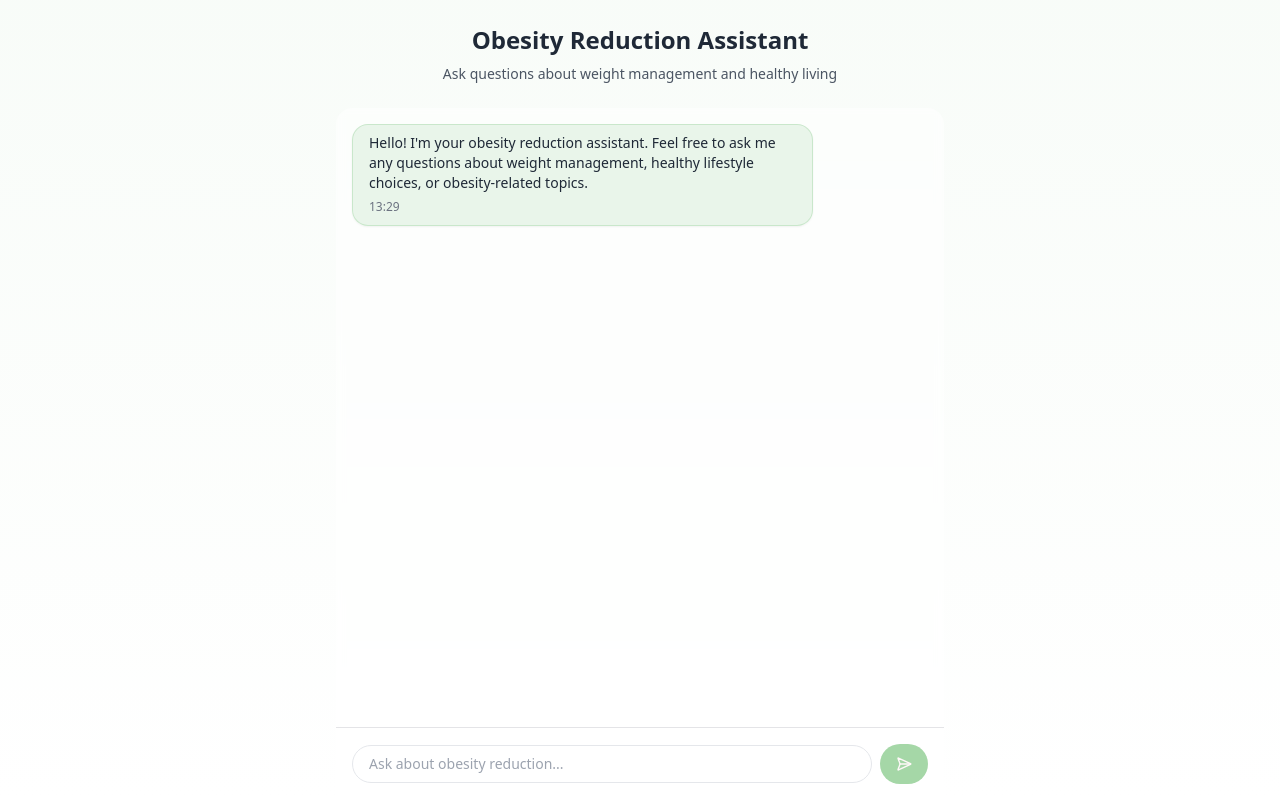
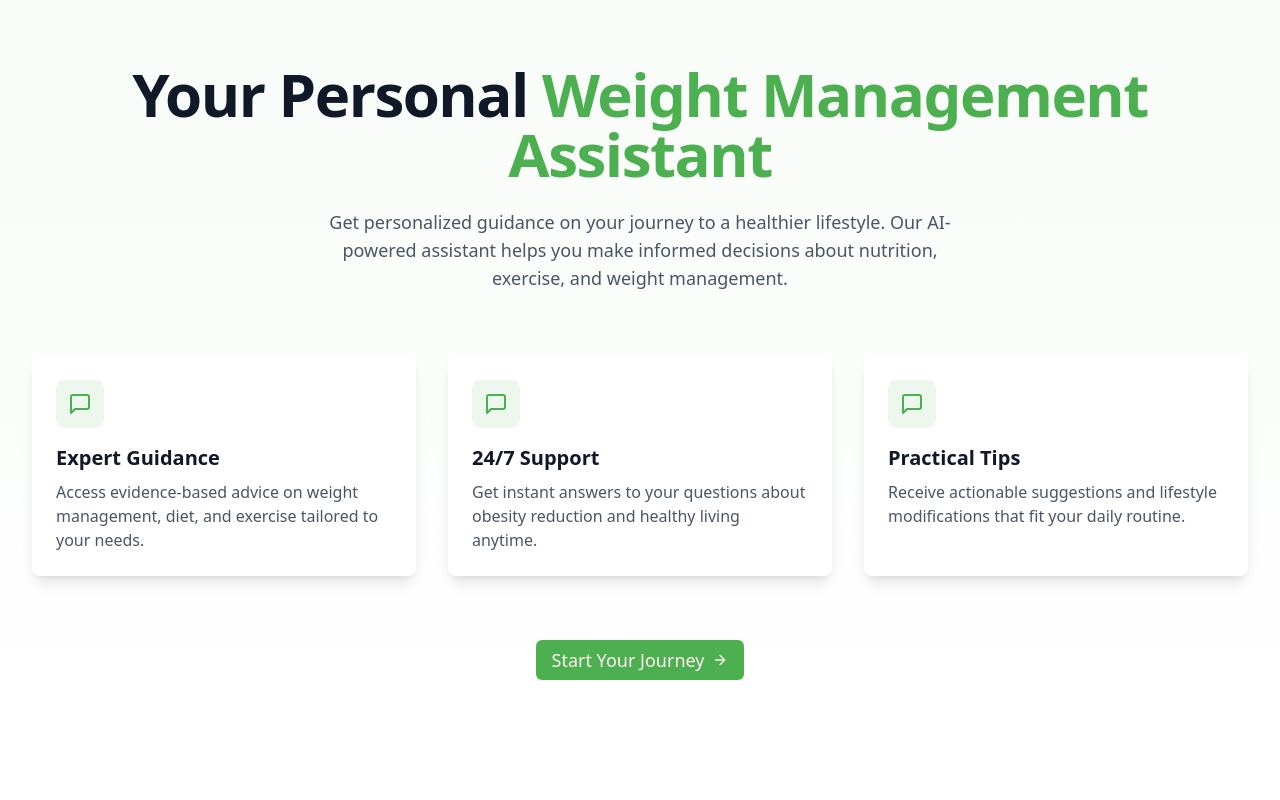
Before and after one commit to karthik677/chatobesity-buddy, a React (Vite) app: page / in a window 1280 px wide. Built offline with nearby package versions, Linux system fonts and the light colour scheme.

Commit message:
Add attractive home page
This commit adds an attractive home page for users without requiring login.  The home page includes basic information and a button to redirect users to the chat interface.

```diff
--- a/src/App.tsx
+++ b/src/App.tsx
@@ -1,9 +1,11 @@
+
 import { Toaster } from "@/components/ui/toaster";
 import { Toaster as Sonner } from "@/components/ui/sonner";
 import { TooltipProvider } from "@/components/ui/tooltip";
 import { QueryClient, QueryClientProvider } from "@tanstack/react-query";
 import { BrowserRouter, Routes, Route } from "react-router-dom";
 import Index from "./pages/Index";
+import Chat from "./pages/Chat";
 import NotFound from "./pages/NotFound";
 
 const queryClient = new QueryClient();
@@ -16,7 +18,7 @@ const App = () => (
       <BrowserRouter>
         <Routes>
           <Route path="/" element={<Index />} />
-          {/* ADD ALL CUSTOM ROUTES ABOVE THE CATCH-ALL "*" ROUTE */}
+          <Route path="/chat" element={<Chat />} />
           <Route path="*" element={<NotFound />} />
         </Routes>
       </BrowserRouter>
--- /dev/null
+++ b/src/pages/Chat.tsx
@@ -0,0 +1,90 @@
+import { useState } from "react";
+import { ChatMessage } from "@/components/chat/ChatMessage";
+import { ChatInput } from "@/components/chat/ChatInput";
+import { TypingIndicator } from "@/components/chat/TypingIndicator";
+import { supabase } from "@/integrations/supabase/client";
+
+interface Message {
+  text: string;
+  isAi: boolean;
+  timestamp: Date;
+}
+
+const INITIAL_MESSAGE: Message = {
+  text: "Hello! I'm your obesity reduction assistant. Feel free to ask me any questions about weight management, healthy lifestyle choices, or obesity-related topics.",
+  isAi: true,
+  timestamp: new Date(),
+};
+
+const Chat = () => {
+  const [messages, setMessages] = useState<Message[]>([INITIAL_MESSAGE]);
+  const [isTyping, setIsTyping] = useState(false);
+
+  const handleSendMessage = async (text: string) => {
+    // Add user message
+    const userMessage: Message = {
+      text,
+      isAi: false,
+      timestamp: new Date(),
+    };
+    setMessages((prev) => [...prev, userMessage]);
+    setIsTyping(true);
+
+    try {
+      const { data, error } = await supabase.functions.invoke('chat', {
+        body: { message: text }
+      });
+
+      if (error) {
+        throw error;
+      }
+
+      const aiMessage: Message = {
+        text: data.answer,
+        isAi: true,
+        timestamp: new Date(),
+      };
+      setMessages((prev) => [...prev, aiMessage]);
+    } catch (error) {
+      console.error('Error:', error);
+      const errorMessage: Message = {
+        text: "I apologize, but I'm having trouble connecting right now. Please try again later.",
+        isAi: true,
+        timestamp: new Date(),
+      };
+      setMessages((prev) => [...prev, errorMessage]);
+    } finally {
+      setIsTyping(false);
+    }
+  };
+
+  return (
+    <div className="flex min-h-screen flex-col bg-gradient-to-b from-chat-sage/30 to-white">
+      <div className="container mx-auto flex max-w-2xl flex-1 flex-col">
+        <header className="py-6 text-center">
+          <h1 className="mb-2 text-2xl font-semibold text-gray-800">
+            Obesity Reduction Assistant
+          </h1>
+          <p className="text-sm text-gray-600">
+            Ask questions about weight management and healthy living
+          </p>
+        </header>
+
+        <div className="flex-1 space-y-4 overflow-y-auto rounded-t-2xl bg-white/50 p-4 backdrop-blur-sm">
+          {messages.map((message, index) => (
+            <ChatMessage key={index} {...message} />
+          ))}
+          {isTyping && (
+            <div className="flex justify-start">
+              <TypingIndicator />
+            </div>
+          )}
+        </div>
+
+        <ChatInput onSendMessage={handleSendMessage} disabled={isTyping} />
+      </div>
+    </div>
+  );
+};
+
+export default Chat;
--- a/src/pages/Index.tsx
+++ b/src/pages/Index.tsx
@@ -1,88 +1,65 @@
 
-import { useState } from "react";
-import { ChatMessage } from "@/components/chat/ChatMessage";
-import { ChatInput } from "@/components/chat/ChatInput";
-import { TypingIndicator } from "@/components/chat/TypingIndicator";
-import { supabase } from "@/integrations/supabase/client";
-
-interface Message {
-  text: string;
-  isAi: boolean;
-  timestamp: Date;
-}
-
-const INITIAL_MESSAGE: Message = {
-  text: "Hello! I'm your obesity reduction assistant. Feel free to ask me any questions about weight management, healthy lifestyle choices, or obesity-related topics.",
-  isAi: true,
-  timestamp: new Date(),
-};
+import { useNavigate } from "react-router-dom";
+import { Button } from "@/components/ui/button";
+import { MessageSquare, ArrowRight } from "lucide-react";
 
 const Index = () => {
-  const [messages, setMessages] = useState<Message[]>([INITIAL_MESSAGE]);
-  const [isTyping, setIsTyping] = useState(false);
-
-  const handleSendMessage = async (text: string) => {
-    // Add user message
-    const userMessage: Message = {
-      text,
-      isAi: false,
-      timestamp: new Date(),
-    };
-    setMessages((prev) => [...prev, userMessage]);
-    setIsTyping(true);
-
-    try {
-      const { data, error } = await supabase.functions.invoke('chat', {
-        body: { message: text }
-      });
-
-      if (error) {
-        throw error;
-      }
-
-      const aiMessage: Message = {
-        text: data.answer,
-        isAi: true,
-        timestamp: new Date(),
-      };
-      setMessages((prev) => [...prev, aiMessage]);
-    } catch (error) {
-      console.error('Error:', error);
-      const errorMessage: Message = {
-        text: "I apologize, but I'm having trouble connecting right now. Please try again later.",
-        isAi: true,
-        timestamp: new Date(),
-      };
-      setMessages((prev) => [...prev, errorMessage]);
-    } finally {
-      setIsTyping(false);
-    }
-  };
+  const navigate = useNavigate();
 
   return (
-    <div className="flex min-h-screen flex-col bg-gradient-to-b from-chat-sage/30 to-white">
-      <div className="container mx-auto flex max-w-2xl flex-1 flex-col">
-        <header className="py-6 text-center">
-          <h1 className="mb-2 text-2xl font-semibold text-gray-800">
-            Obesity Reduction Assistant
+    <div className="min-h-screen bg-gradient-to-b from-chat-sage/30 to-white">
+      <div className="container mx-auto px-4 py-16 sm:px-6 lg:px-8">
+        <div className="text-center">
+          <h1 className="text-4xl font-bold tracking-tight text-gray-900 sm:text-5xl md:text-6xl">
+            Your Personal{" "}
+            <span className="text-chat-mint">Weight Management Assistant</span>
           </h1>
-          <p className="text-sm text-gray-600">
-            Ask questions about weight management and healthy living
+          <p className="mx-auto mt-6 max-w-2xl text-lg text-gray-600">
+            Get personalized guidance on your journey to a healthier lifestyle. Our AI-powered assistant helps you make informed decisions about nutrition, exercise, and weight management.
           </p>
-        </header>
-
-        <div className="flex-1 space-y-4 overflow-y-auto rounded-t-2xl bg-white/50 p-4 backdrop-blur-sm">
-          {messages.map((message, index) => (
-            <ChatMessage key={index} {...message} />
-          ))}
-          {isTyping && (
-            <div className="flex justify-start">
-              <TypingIndicator />
-            </div>
-          )}
         </div>
 
-        <ChatInput onSendMessage={handleSendMessage} disabled={isTyping} />
+        <div className="mt-16 grid gap-8 sm:grid-cols-2 lg:grid-cols-3">
+          <div className="rounded-lg bg-white p-6 shadow-lg transition-all hover:shadow-xl">
+            <div className="mb-4 flex h-12 w-12 items-center justify-center rounded-lg bg-chat-mint/10">
+              <MessageSquare className="h-6 w-6 text-chat-mint" />
+            </div>
+            <h3 className="mb-2 text-xl font-semibold text-gray-900">Expert Guidance</h3>
+            <p className="text-gray-600">
+              Access evidence-based advice on weight management, diet, and exercise tailored to your needs.
+            </p>
+          </div>
+
+          <div className="rounded-lg bg-white p-6 shadow-lg transition-all hover:shadow-xl">
+            <div className="mb-4 flex h-12 w-12 items-center justify-center rounded-lg bg-chat-mint/10">
+              <MessageSquare className="h-6 w-6 text-chat-mint" />
+            </div>
+            <h3 className="mb-2 text-xl font-semibold text-gray-900">24/7 Support</h3>
+            <p className="text-gray-600">
+              Get instant answers to your questions about obesity reduction and healthy living anytime.
+            </p>
+          </div>
+
+          <div className="rounded-lg bg-white p-6 shadow-lg transition-all hover:shadow-xl">
+            <div className="mb-4 flex h-12 w-12 items-center justify-center rounded-lg bg-chat-mint/10">
+              <MessageSquare className="h-6 w-6 text-chat-mint" />
+            </div>
+            <h3 className="mb-2 text-xl font-semibold text-gray-900">Practical Tips</h3>
+            <p className="text-gray-600">
+              Receive actionable suggestions and lifestyle modifications that fit your daily routine.
+            </p>
+          </div>
+        </div>
+
+        <div className="mt-16 text-center">
+          <Button
+            onClick={() => navigate("/chat")}
+            className="group gap-2 bg-chat-mint text-lg hover:bg-chat-mint/90"
+          >
+            Start Your Journey
+            <ArrowRight className="h-5 w-5 transition-transform group-hover:translate-x-1" />
+          </Button>
+        </div>
       </div>
     </div>
   );
```
